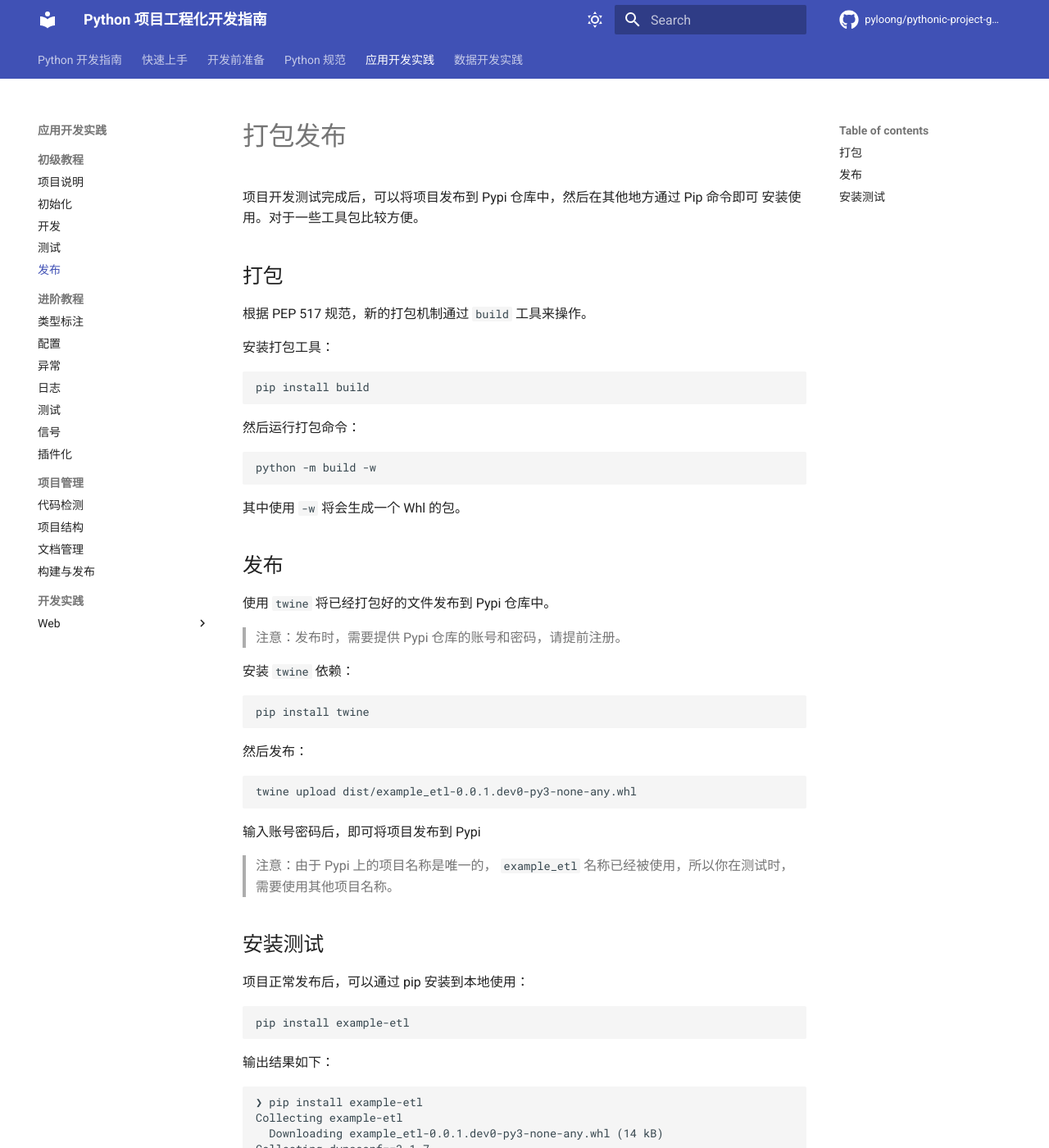
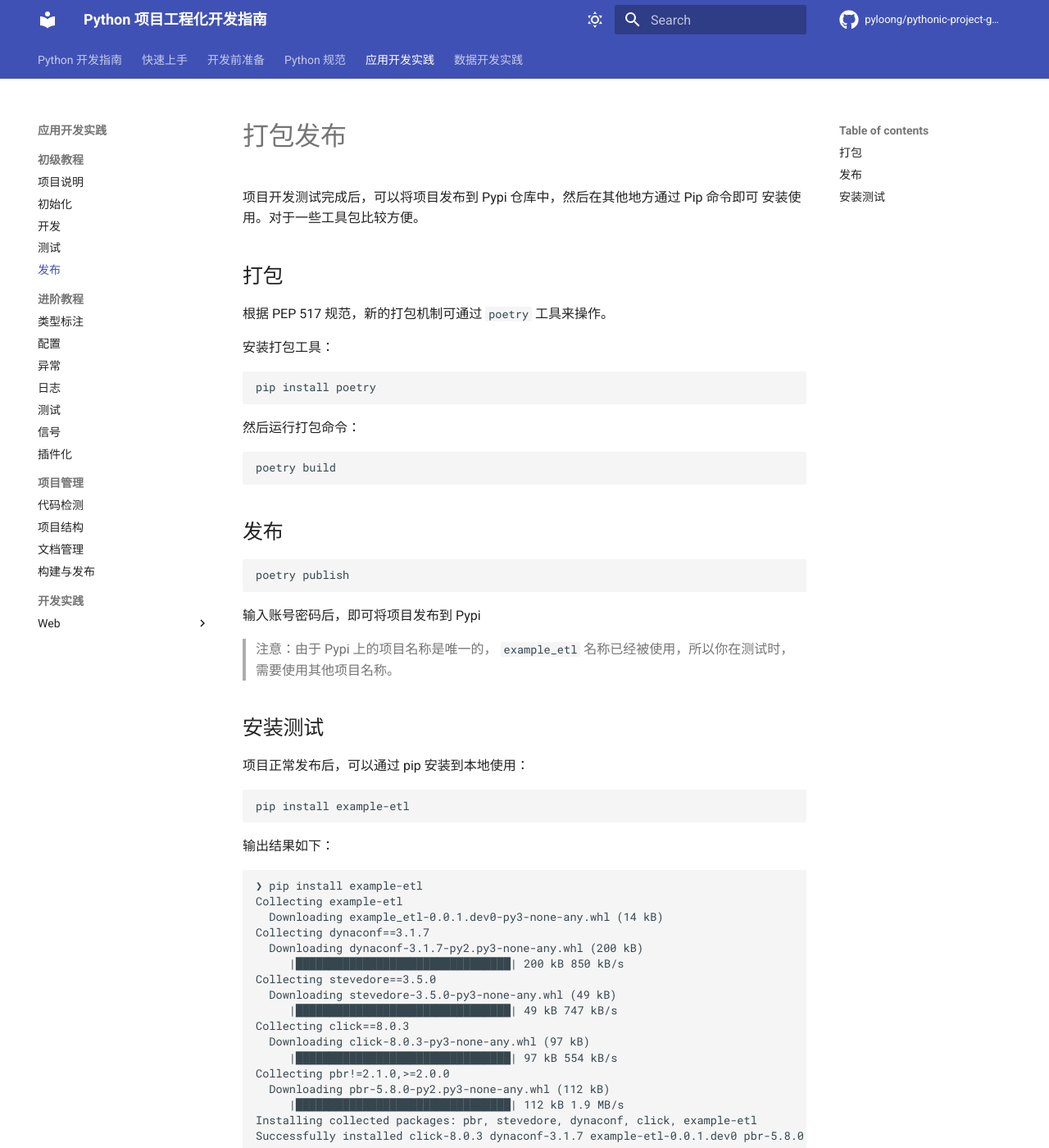
Before and after one commit to pyloong/pythonic-project-guidelines, an MkDocs documentation site: the page built from docs/guidelines/tutorial/publish.md, in a window 1280 px wide and 1400 px high. Shown: the whole window at 82% size. Built offline with MkDocs 1.6.1 and Material for MkDocs 9.7.7, drawn with Linux system fonts in a browser that asks for light colours; comment, search, counter and statistics services are not loaded.

Commit message:
feat(publish): 发布工具由build升级为poetry

````diff
--- a/docs/guidelines/tutorial/publish.md
+++ b/docs/guidelines/tutorial/publish.md
@@ -5,38 +5,24 @@
 
 ## 打包
 
-根据 PEP 517 规范，新的打包机制通过 `build` 工具来操作。
+根据 PEP 517 规范，新的打包机制可通过 `poetry` 工具来操作。
 
 安装打包工具：
 
 ```bash
-pip install build
+pip install poetry
 ```
 
 然后运行打包命令：
 
 ```bash
-python -m build -w
+poetry build
 ```
-
-其中使用 `-w` 将会生成一个 Whl 的包。
 
 ## 发布
 
-使用 `twine` 将已经打包好的文件发布到 Pypi 仓库中。
-
-> 注意：发布时，需要提供 Pypi 仓库的账号和密码，请提前注册。
-
-安装 `twine` 依赖：
-
 ```bash
-pip install twine
-```
-
-然后发布：
-
-```bash
-twine upload dist/example_etl-0.0.1.dev0-py3-none-any.whl
+poetry publish
 ```
 
 输入账号密码后，即可将项目发布到 Pypi
````
